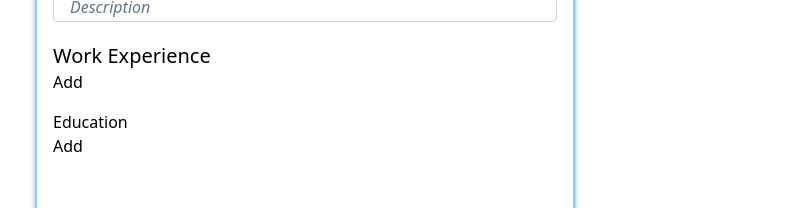
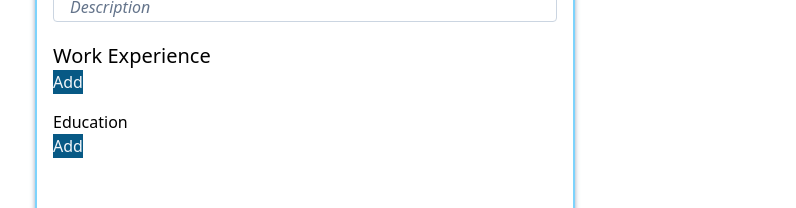
Before and after one commit to OscarSoanes/cv-project, a React (Create React App) app: page / in a window 1280 px wide. Shown: the part 356-564 px from the top of the page, without its empty margins (33-829 px from the left). Built offline with nearby package versions, Linux system fonts and the light colour scheme.

Commit message:
Attached new button to each section

```diff
--- a/src/components/editSection/Details.jsx
+++ b/src/components/editSection/Details.jsx
@@ -4,6 +4,7 @@ import { Input } from "./Input"
 import { DateInput } from "./DateInput";
 
 import { format } from "date-fns";
+import { ButtonSecondary } from "./ButtonSecondary";
 
 export function Details({dataKey, inputs, inputHandler, removeHandler, setDate, target, index}) {
     const [startDate, setStartDate] = useState(null);
@@ -37,7 +38,7 @@ export function Details({dataKey, inputs, inputHandler, removeHandler, setDate,
                 return <Input key={input.id} id={input.id} onChange={inputHandler} prettier={input.prettier} parent={dataKey} target={target}></Input>
             })}
 
-            <button onClick={() => removeHandler(dataKey, target)}>Remove</button>
+            <ButtonSecondary onClick={() => removeHandler(dataKey, target)} text="Remove" />
         </section>
     )
 }
--- a/src/components/editSection/Edit.jsx
+++ b/src/components/editSection/Edit.jsx
@@ -1,5 +1,6 @@
 import { Input } from "./Input";
 import { Details } from "./Details"
+import { ButtonPrimary } from "./ButtonPrimary";
 
 export function Edit({changeField, addWorkExperience, data, changeArrayField, removeArrayAtID, changeDateField, addEducation}) {
     return (
@@ -30,7 +31,7 @@ export function Edit({changeField, addWorkExperience, data, changeArrayField, re
                         ]} inputHandler={changeArrayField} removeHandler={removeArrayAtID} setDate={changeDateField} target="workExperience" index={index}/>
                 )}
 
-                <button onClick={addWorkExperience}>Add</button>
+                <ButtonPrimary onClick={addWorkExperience} text="Add"/>
             </section>
 
             <section>
@@ -44,7 +45,7 @@ export function Edit({changeField, addWorkExperience, data, changeArrayField, re
                             {id: "endDate", prettier: "End Date"},
                         ]} inputHandler={changeArrayField} removeHandler={removeArrayAtID} setDate={changeDateField} target="education" index={index}/>
                 )}
-                <button onClick={addEducation}>Add</button>
+                <ButtonPrimary onClick={addEducation} text="Add"/>
             </section>
         </section>
     )
```
